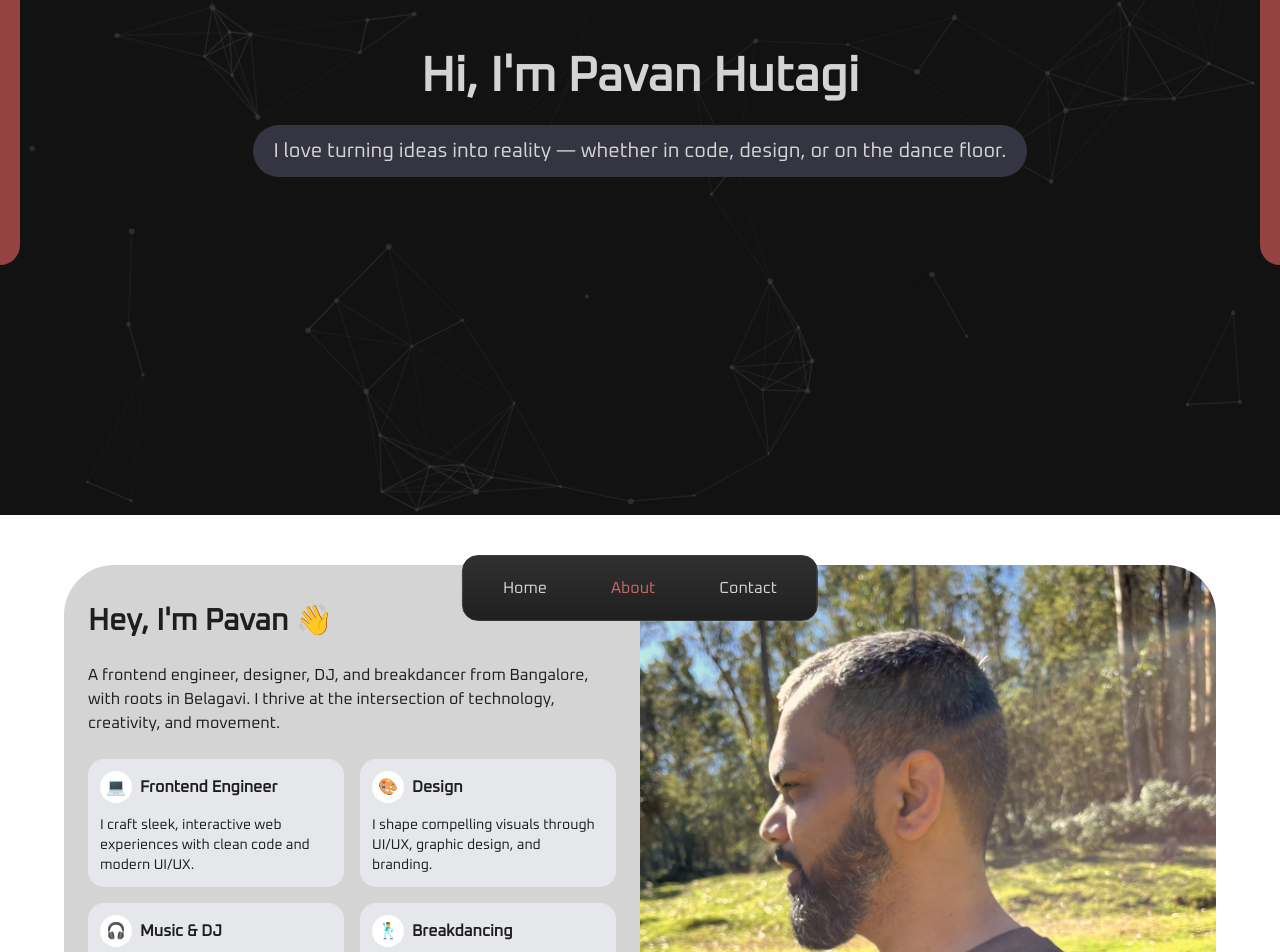
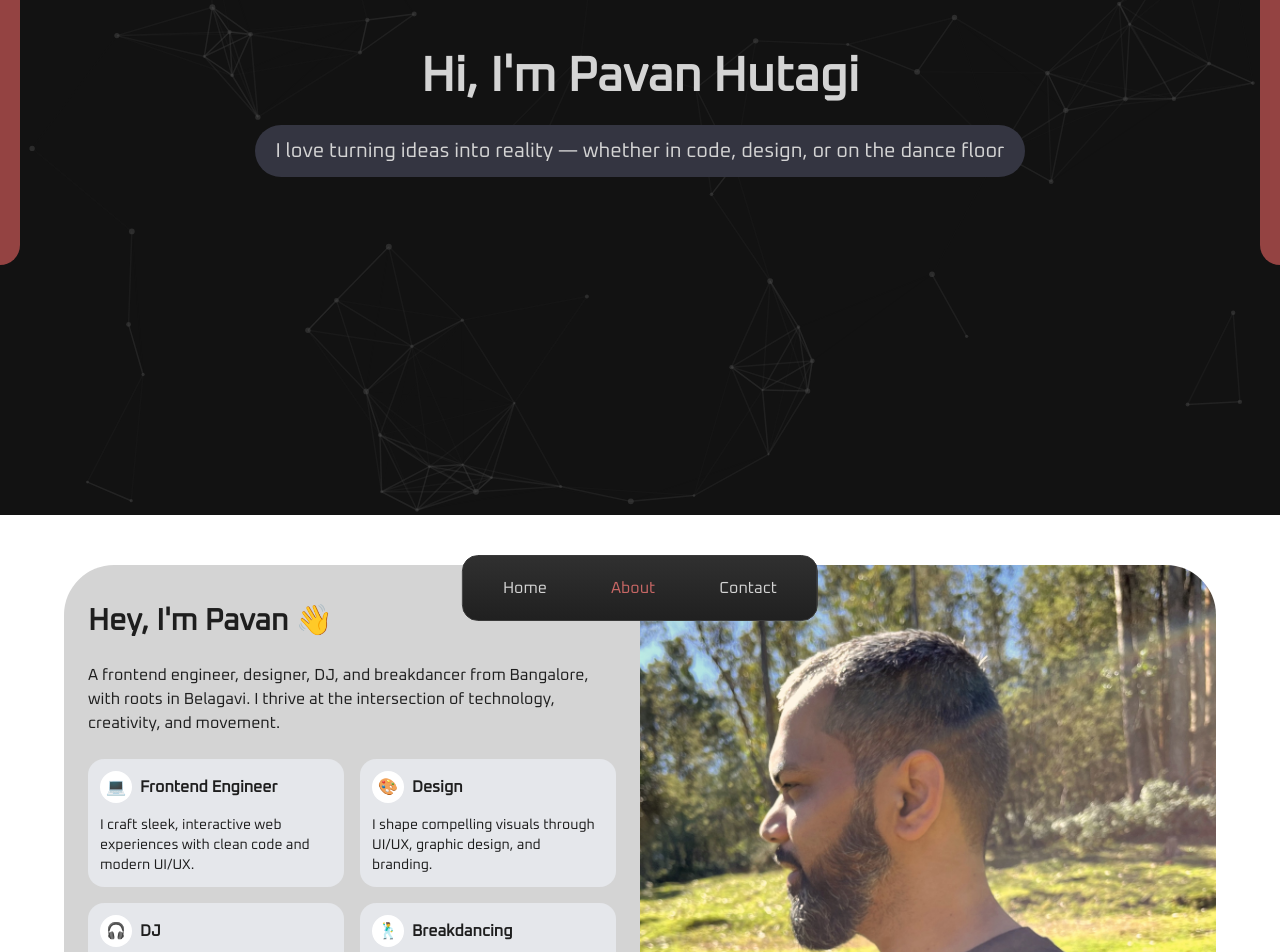
Before and after one commit to pavanhutagi/portfolio, a Next.js app: page / in a window 1280 px wide. Shown: the part 285-1237 px from the top of the page. Built offline with nearby package versions, Linux system fonts and the light colour scheme.

Commit message:
refactor: minor text changes

```diff
--- a/src/sections/about.tsx
+++ b/src/sections/about.tsx
@@ -115,7 +115,7 @@ const AboutContent = ({ id, isActive }: SectionProps) => {
                   <div className="w-8 h-8 rounded-full bg-white flex items-center justify-center">
                     <span className="text-l">🎧</span>
                   </div>
-                  <h3 className="font-bold text-text-dark dark:text-text-light">Music & DJ</h3>
+                  <h3 className="font-bold text-text-dark dark:text-text-light">DJ</h3>
                 </div>
                 <p className="text-sm text-text-dark dark:text-text-light">
                   I mix beats, create soundscapes, and love making people move.
--- a/src/sections/home.tsx
+++ b/src/sections/home.tsx
@@ -43,7 +43,7 @@ export default function HomeSection() {
         />
 
         <p className="text-dark-text relative z-10 text-sm sm:text-lg md:text-xl">
-          I love turning ideas into reality — whether in code, design, or on the dance floor.
+          I love turning ideas into reality — whether in code, design, or on the dance floor
         </p>
       </div>
     </section>
```
